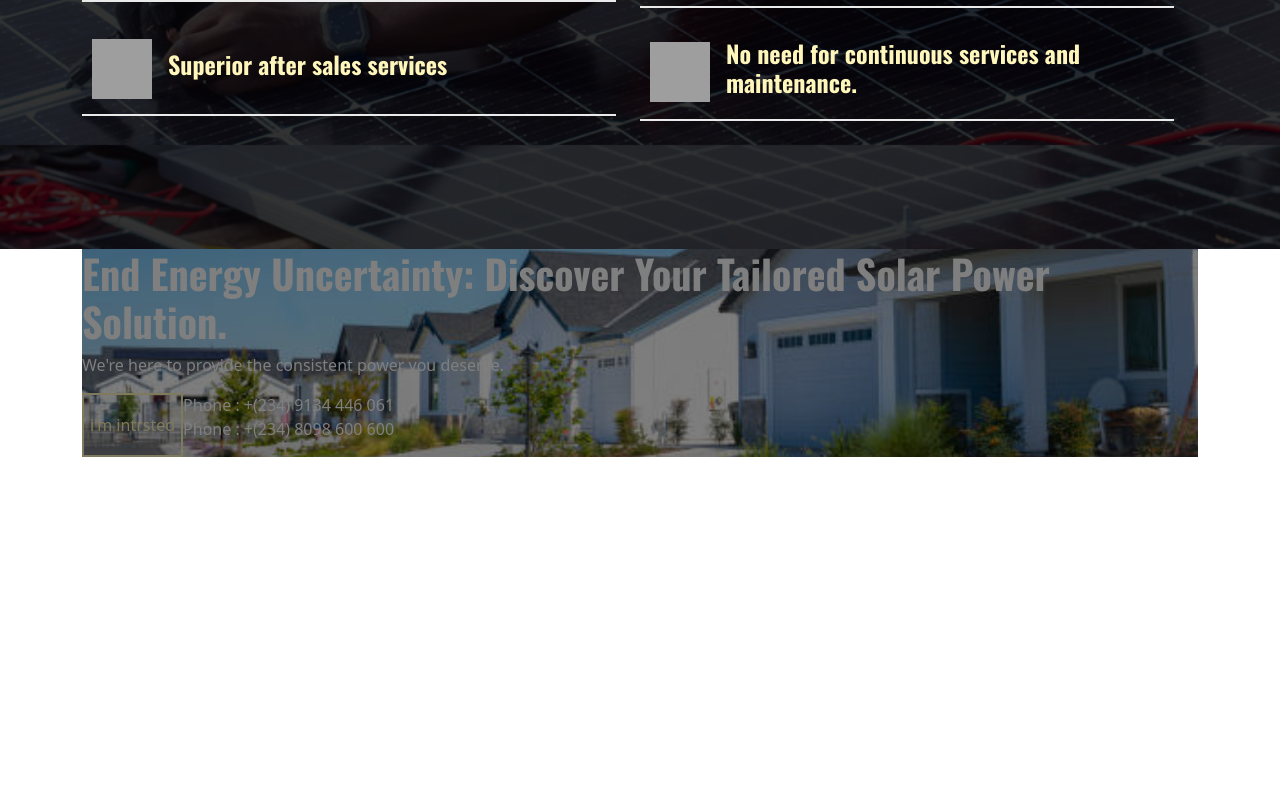
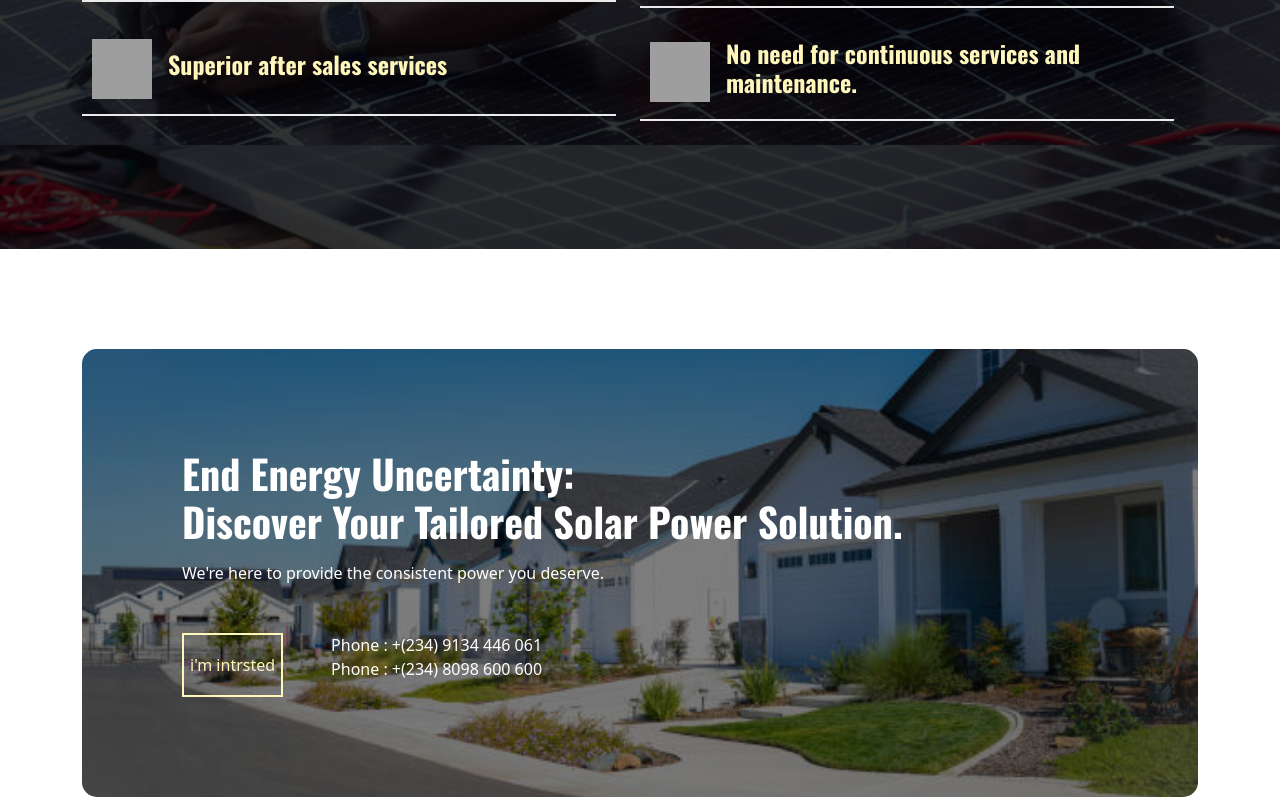
Before and after one commit to RWn-Girish/Solar-project-2, a React (Vite) app: page /service in a window 1280 px wide. Shown: the part 3195-3992 px from the top of the page. Before the commit the page ends 3652 px from the top, so only its background shows below. Built offline with nearby package versions, Linux system fonts and the light colour scheme; grey boxes are pictures that could not be loaded; a small style sheet from the web is missing.

Commit message:
upadting discover 31/05/2025

```diff
--- a/src/Components/HeaderComp/Header.jsx
+++ b/src/Components/HeaderComp/Header.jsx
@@ -35,7 +35,7 @@ function Header() {
                  <Nav.Link href="#action2">Pakages</Nav.Link>
                  <Nav.Link href="#action2">Our Projects</Nav.Link>
                  <Nav.Link href="#action2">Blog</Nav.Link>
-                 <Button className="header-btn">Contact Us</Button>
+                 <Button className="bTn">Contact Us</Button>
                 </Nav>
               </Offcanvas.Body>
             </Navbar.Offcanvas>
--- a/src/Components/HeaderComp/header.css
+++ b/src/Components/HeaderComp/header.css
@@ -12,7 +12,7 @@
     color: var(--secondery-color);
 }
 .navigationTabs a:hover{
-    color:  #bbd0ff;
+    color:  #f7d600;
     text-shadow: 0px 2px  5px  #FFF6BB ;
 }
 .navbar{
@@ -35,15 +35,3 @@
 .btn-close{
     color: #FFF6BB !important;
 }
-
-.header-btn{
-    border: 2px solid #FFF6BB ;
-    background-color: transparent !important;
-    color: #FFF6BB !important;
-}
-
-.header-btn:hover{
-    background-color: #FFF6BB !important;
-    color: #5F6064 !important;
-    border: #5F6064 solid 2px !important;
-}
--- a/src/Components/Service_Page/discoverPower/discoverComp.jsx
+++ b/src/Components/Service_Page/discoverPower/discoverComp.jsx
@@ -6,13 +6,17 @@ const DiscoverComp = () =>{
            <div className="discover">
             <div className="container">
                  <div className="discover-content">
-                     <h1>End Energy Uncertainty: Discover Your Tailored Solar Power Solution.</h1>
-                     <p>We're here to provide the consistent power you deserve.</p>
-                     <div className="d-flex">
-                      <button className="header-btn">i'm intrsted</button>
-                      <p>Phone : +(234) 9134 446 061<br/>
-                         Phone : +(234) 8098 600 600</p>
+                      <div className="discover-wrapper">
+                      <h1 className="mb-3">End Energy Uncertainty: <br/> Discover Your Tailored Solar Power Solution.</h1>
+                     <p className="mb-5">We're here to provide the consistent power you deserve.</p>
+                     <div className="d-flex gap-5">
+                      <button className="bTn">i'm intrsted</button>
+                          <p>
+                            Phone : +(234) 9134 446 061<br/>
+                             Phone : +(234) 8098 600 600
+                             </p>
                      </div>
+                      </div>
                  </div>
             </div>
            </div>
--- a/src/Components/Service_Page/discoverPower/discovercomp.css
+++ b/src/Components/Service_Page/discoverPower/discovercomp.css
@@ -1,17 +1,31 @@
 .discover-content{
     color: white;
+    position: relative;
+    margin: 100px  0;
+}
+.discover{
+    background-color: transparent;
+}
+.discover-content{
+    padding:  100px ;
+    border-radius: 15px;
     background-image: url(../../../assets/images/discoverBG.jpg);
     background-position: center;
     background-repeat: no-repeat;
     background-size: cover;
-    position: relative;
+    z-index: -1;
 }
-.discover-content::after {
+.discover-content::before{
     content: "";
+    border-radius: 15px;
     position: absolute;
     top: 0;
     left: 0;
+    width: 100%;
     height: 100%;
-    width: 100%;
-    background: rgba(0, 0, 0, 0.5);
+    background-color: rgba(0, 0, 0, 0.5);
+    z-index: -1;
 }
+.discover-wrapper{
+    z-index:  10000000000;
+}
--- a/src/index.css
+++ b/src/index.css
@@ -65,3 +65,15 @@ body {
 h1, h2, h3,h4,h5 {
   font-family: 'Oswald', sans-serif;
 }
+
+.bTn{
+  border: 2px solid #FFF6BB  !important;
+  background-color: transparent  !important;
+  color: #FFF6BB  !important;
+}
+
+.bTn:hover{
+  background-color: #FFF6BB  !important;
+  color: #5F6064  !important;
+  border: #5F6064 solid 2px  !important;
+}
```
